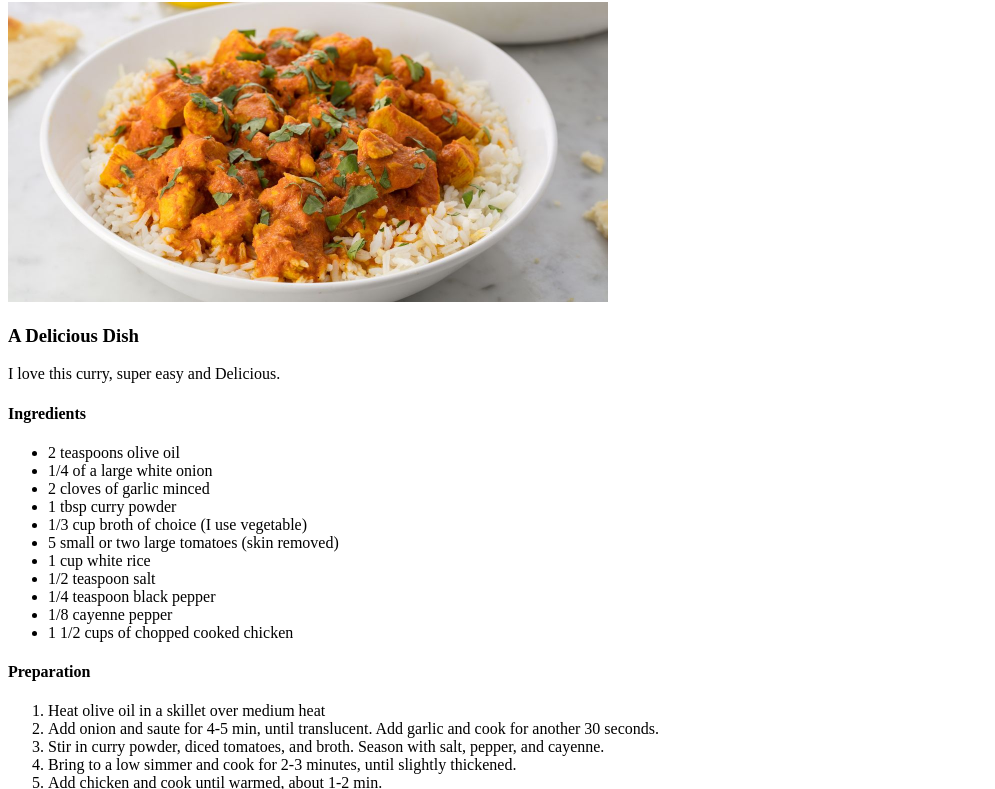
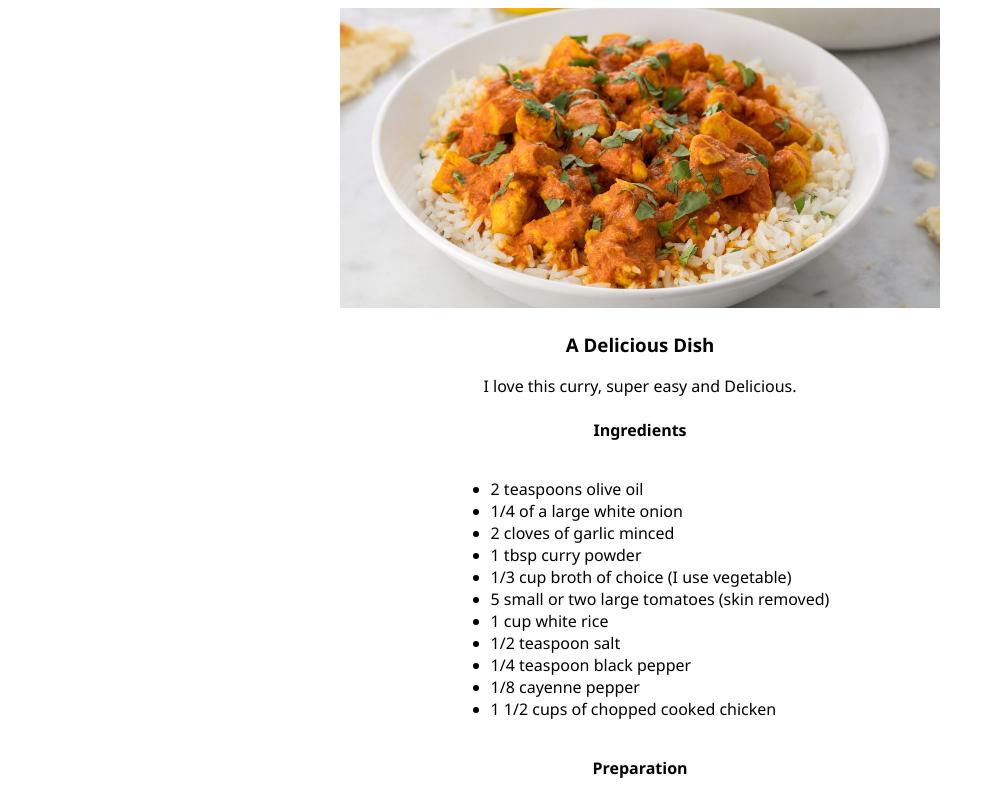
Before and after one commit to JessicaKapp/Odin-recipes, a plain HTML site: page recpies/curry.html in a window 1280 px wide. Shown: the part 78-867 px from the top of the page, without its empty margins (0-995 px from the left). Drawn offline with Linux system fonts and the light colour scheme.

Commit message:
add css to about pages

```diff
--- a/recpies/curry.html
+++ b/recpies/curry.html
@@ -5,6 +5,7 @@
     <meta http-equiv="X-UA-Compatible" content="IE=edge">
     <meta name="viewport" content="width=device-width, initial-scale=1.0">
     <title>Curry</title>
+    <link rel="stylesheet" href="style.css">
 </head>
 <body>
     <h1>Chicken Curry</h1>
--- /dev/null
+++ b/recpies/style.css
@@ -0,0 +1,19 @@
+body {
+    font-family:'Segoe UI', Tahoma, Geneva, Verdana, sans-serif;
+    text-align: center;
+}
+
+img{
+    width: contain;
+}
+
+.header{
+    font-size: 25px;
+    text-align: center;
+}
+
+ul,
+ol{
+    display: inline-block;
+    text-align: justify;
+}
```
Also changed, not shown: recpies/katsudon.html (+1 -0 lines), recpies/panfriedsteak.html (+1 -0 lines), recpies/soysaucechicken.html (+1 -0 lines), img/cupcake.png (deleted), img/mochi.png (added), img/mochi.svg (added).
